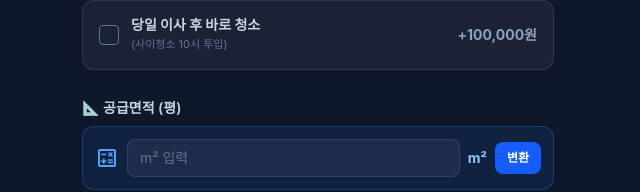
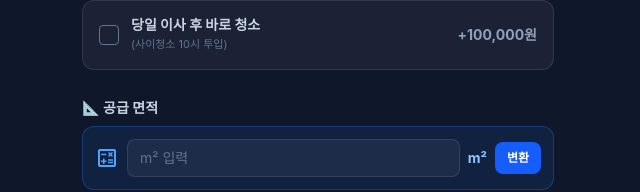
Before and after one commit to timbach9741-wq/CleaningTower, a React (Vite) app: page /quote/1 in a window 1280 px wide. Shown: the part 848-1040 px from the top of the page, without its empty margins (322-962 px from the left). Built offline with nearby package versions, Linux system fonts and the light colour scheme; a web font is replaced by a local one.

Commit message:
fix: label rename

```diff
--- a/src/pages/B2BQuote.tsx
+++ b/src/pages/B2BQuote.tsx
@@ -1070,7 +1070,7 @@ export default function Quote() {
                   </div>
 
                   <div>
-                    <label className="block text-slate-700 text-sm font-semibold mb-2">📐 공급면적 (평)</label>
+                    <label className="block text-slate-700 text-sm font-semibold mb-2">📐 공급 면적</label>
                     {/* m² → 평 변환기 */}
                     <div className="bg-blue-50 border border-blue-200 rounded-xl p-3 mb-3 flex items-center gap-2">
                       <span className="material-symbols-outlined text-blue-600 text-lg shrink-0">calculate</span>
--- a/src/pages/Quote.tsx
+++ b/src/pages/Quote.tsx
@@ -835,7 +835,7 @@ export default function Quote() {
                   </div>
 
                   <div>
-                    <label className="block text-slate-300 text-sm font-semibold mb-2">📐 공급면적 (평)</label>
+                    <label className="block text-slate-300 text-sm font-semibold mb-2">📐 공급 면적</label>
                     {/* m² → 평 변환기 */}
                     <div className="bg-blue-500/10 border border-blue-500/30 rounded-xl p-3 mb-3 flex items-center gap-2">
                       <span className="material-symbols-outlined text-blue-400 text-lg shrink-0">calculate</span>
```
